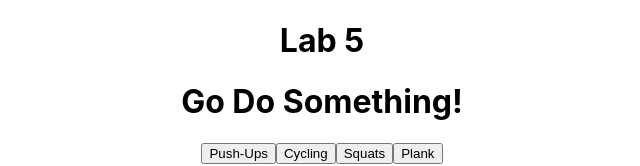
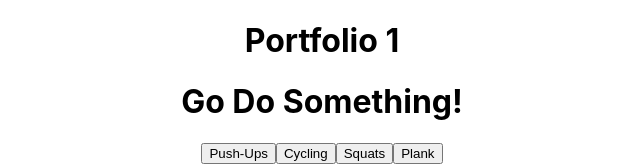
Before and after one commit to rbenway30/dig4639-portfolio1, a React (Create React App) app in the folder portfolio/: page / in a window 1280 px wide. Shown: the top 166 px of the page, without its empty margins (318-958 px from the left). Built offline with nearby package versions, Linux system fonts and the light colour scheme.

Commit message:
March 22, 2022 12:49 PM

```diff
--- a/portfolio/src/App.js
+++ b/portfolio/src/App.js
@@ -65,7 +65,7 @@ function App() {
 
   return (
     <div className="App">
-      <h1>Lab 5</h1>
+      <h1>Portfolio 1</h1>
       <SelectEx setExercise={setExercise} theExercise={exercise} />
     </div>
   );
```
